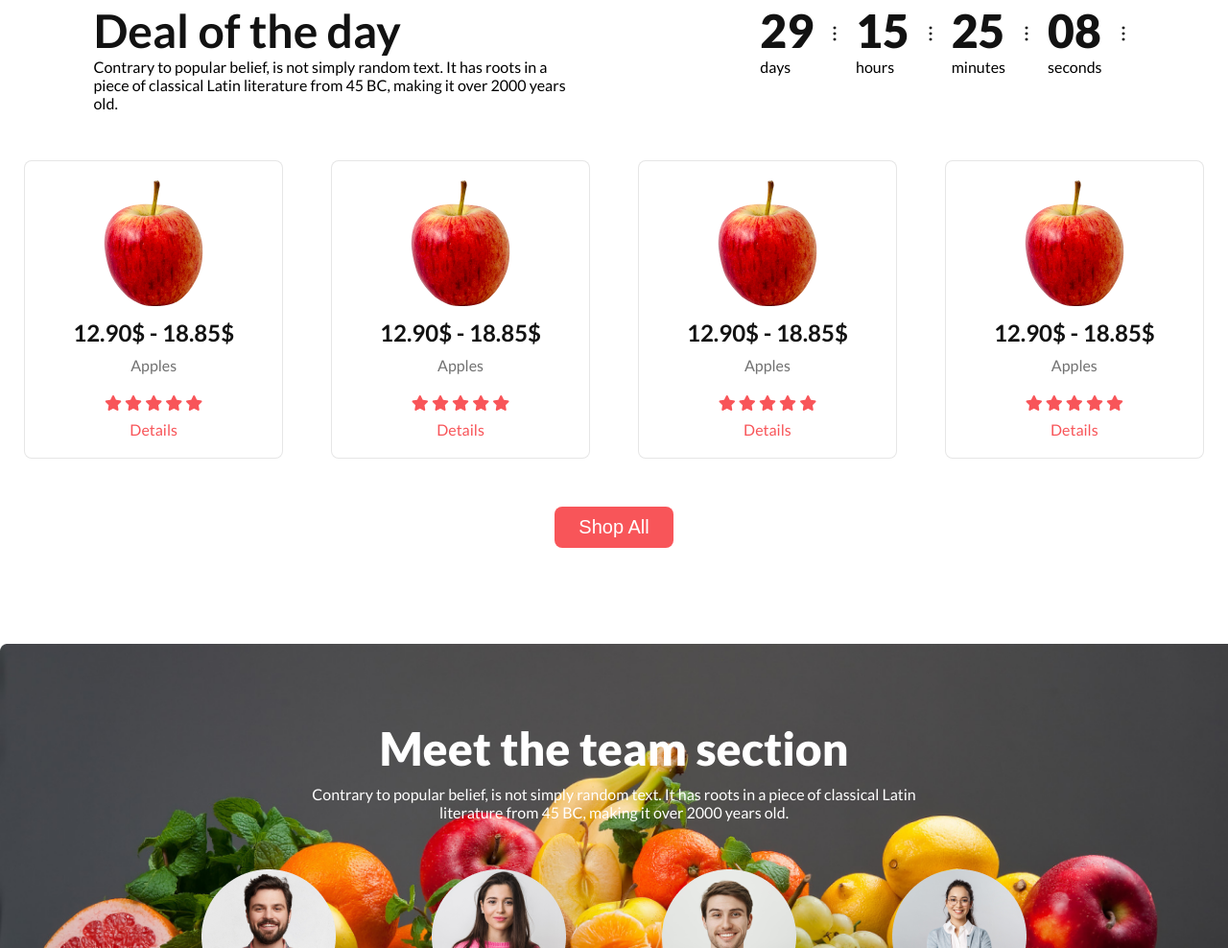
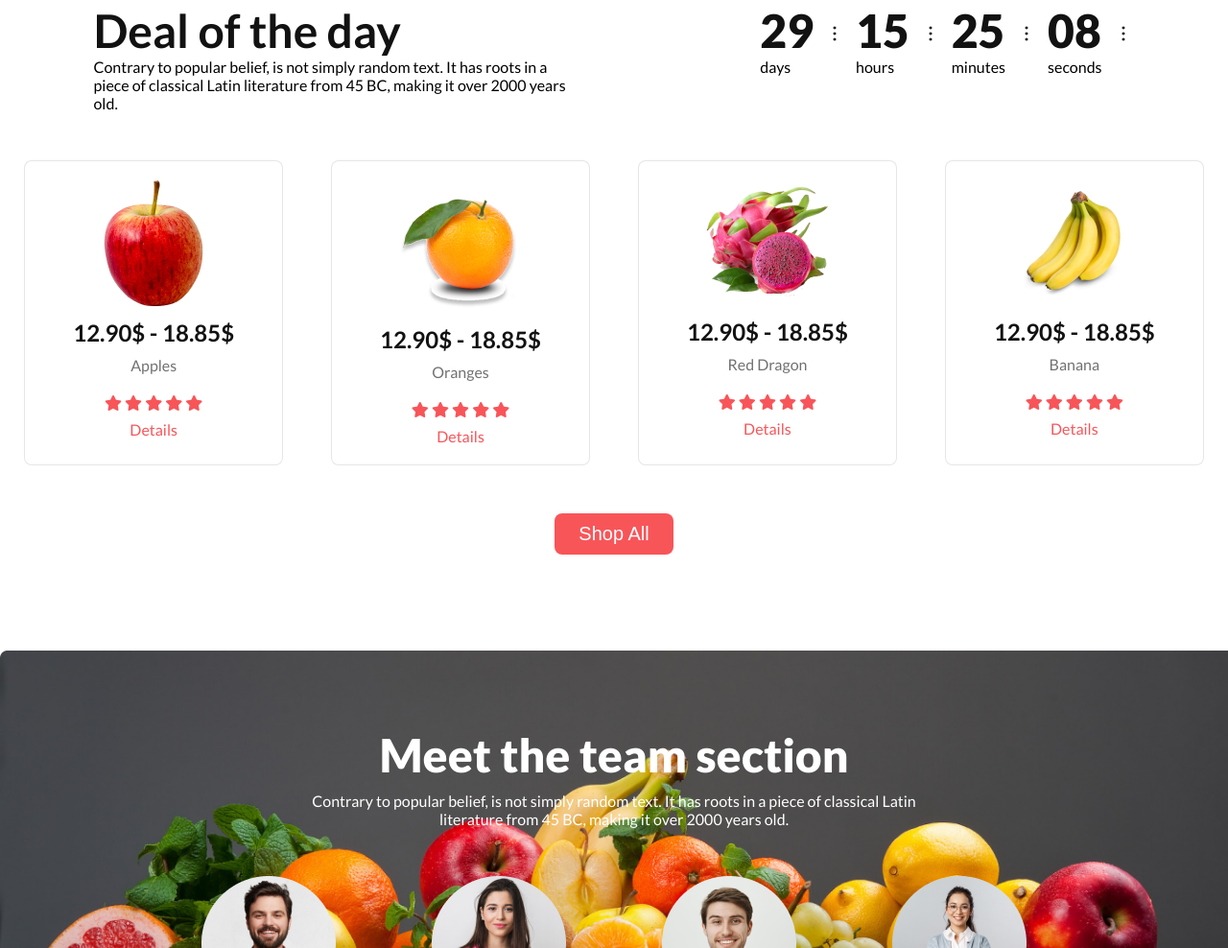
Before and after one commit to shahinur69/assignment-3-responsive, a plain HTML site: page index.html in a window 1280 px wide. Shown: the part 1180-2168 px from the top of the page at 96% size. Drawn offline with Linux system fonts and the light colour scheme.

Commit message:
update images

```diff
--- a/index.html
+++ b/index.html
@@ -107,9 +107,9 @@
           </div>
           <!-- -->
           <div class="fruits-box">
-            <img src="./images/fruit6.png" alt="">
+            <img src="./images/fruit7.png" alt="">
             <h5>12.90$ - 18.85$</h5>
-            <p>Apples</p>
+            <p>Oranges</p>
             <i class="fa-solid fa-star"></i>
             <i class="fa-solid fa-star"></i>
             <i class="fa-solid fa-star"></i>
@@ -119,9 +119,9 @@
           </div>
           <!-- -->
           <div class="fruits-box">
-            <img src="./images/fruit6.png" alt="">
+            <img src="./images/fruit8.png" alt="">
             <h5>12.90$ - 18.85$</h5>
-            <p>Apples</p>
+            <p>Red Dragon</p>
             <i class="fa-solid fa-star"></i>
             <i class="fa-solid fa-star"></i>
             <i class="fa-solid fa-star"></i>
@@ -131,9 +131,9 @@
           </div>
           <!-- -->
           <div class="fruits-box">
-            <img src="./images/fruit6.png" alt="">
+            <img src="./images/fruit9.png" alt="">
             <h5>12.90$ - 18.85$</h5>
-            <p>Apples</p>
+            <p>Banana</p>
             <i class="fa-solid fa-star"></i>
             <i class="fa-solid fa-star"></i>
             <i class="fa-solid fa-star"></i>
```
